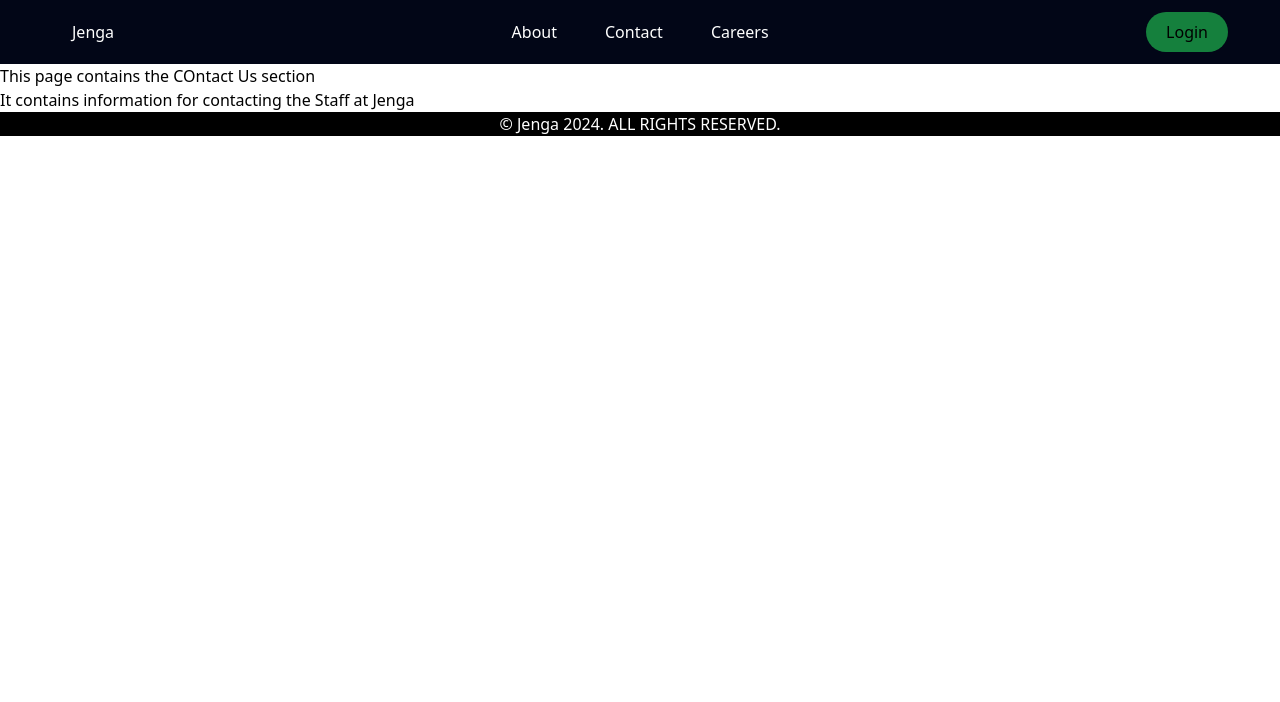
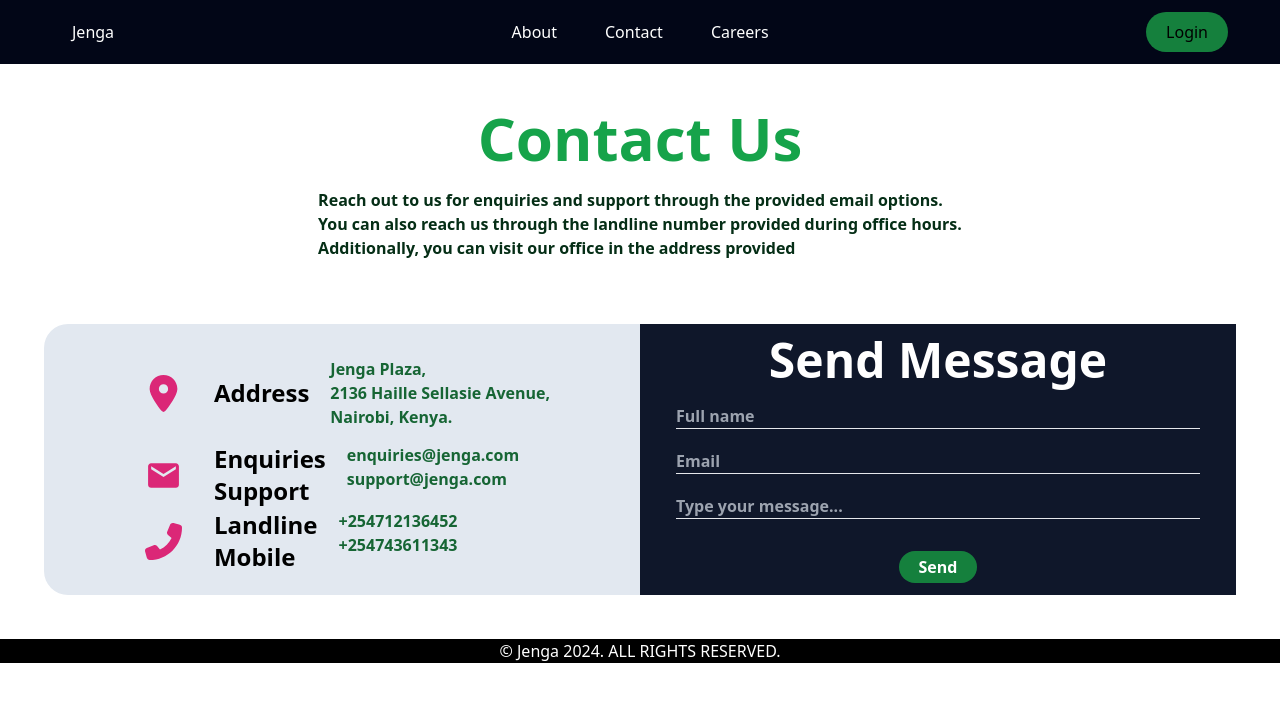
Before and after one commit to GideonMissoy/Jenga, a React (Vite) app in the folder Frontend/: page /contact in a window 1280 px wide. Shown: the top 702 px of the page. Built offline with nearby package versions, Linux system fonts and the light colour scheme.

Commit message:
Contact us page complete.

```diff
--- a/Frontend/package.json
+++ b/Frontend/package.json
@@ -13,6 +13,7 @@
     "jwt-decode": "^4.0.0",
     "react": "^18.3.1",
     "react-dom": "^18.2.0",
+    "react-icons": "^5.2.1",
     "react-router-dom": "^6.23.1"
   },
   "devDependencies": {
--- a/Frontend/src/pages/Careers.jsx
+++ b/Frontend/src/pages/Careers.jsx
@@ -1,6 +1,9 @@
 import React from 'react';
 import Nav from '../components/nav';
 import Footer from '../components/footer';
+import { FaLocationDot } from 'react-icons/fa6';
+import { MdEmail } from 'react-icons/md';
+import { FaPhoneFlip } from 'react-icons/fa6';
 
 export default function Careers() {
   return (
@@ -16,20 +19,25 @@ export default function Careers() {
           </h2>
         </div>
         <div className='flex flex-col lg:flex-row my-5 lg:my-11'>
-          <div className='w-full lg:w-1/3 px-3 flex flex-col my-3 lg:mr-5 lg:my-0 lg:justify-center'>
+          <div className='w-full lg:w-1/2'>
+            <img
+              src='https://plus.unsplash.com/premium_photo-1661301167646-d28bbf327e65?w=500&auto=format&fit=crop&q=60&ixlib=rb-4.0.3&ixid=M3wxMjA3fDB8MHxzZWFyY2h8MTQ1fHxjb25zdHJ1Y3Rpb24lMjBzaXRlfGVufDB8fDB8fHww'
+              alt='Sample Photo'
+              className='rounded-3xl'
+            />
+          </div>
+          <div className='w-full lg:w-1/2 px-3 flex flex-col my-3 lg:mr-5 lg:my-0 lg:justify-center'>
             <h1 className='lg:text-5xl text-2xl font-bold'>
               Become a part of Jenga
             </h1>
             <p className='lg:my-3 lg:text-2xl font-bold text-grey-800'>
               Be part of the team that brings this vision to life
             </p>
-          </div>
-          <div className='w-full lg:w-2/3'>
-            <img
-              src='https://plus.unsplash.com/premium_photo-1661301167646-d28bbf327e65?w=500&auto=format&fit=crop&q=60&ixlib=rb-4.0.3&ixid=M3wxMjA3fDB8MHxzZWFyY2h8MTQ1fHxjb25zdHJ1Y3Rpb24lMjBzaXRlfGVufDB8fDB8fHww'
-              alt='Sample Photo'
-              className='rounded-3xl'
-            />
+            <div className='w-full flex justify-center'>
+              <button className='bg-green-500 hover:bg-green-700 text-slate-900 font-bold p-2 lg:px-5 lg:py-3 rounded-full'>
+                See open Positions
+              </button>
+            </div>
           </div>
         </div>
         <div className='mx-3 lg:mx-11 '>
@@ -40,51 +48,51 @@ export default function Careers() {
           <div className='flex flex-col lg:flex-row p-3 bg-slate-200'>
             <div className='w-full lg:w-1/2 lg:p-7'>
               <p>
-                Contact our HR team to find out the open positions in Jenga
-                right now. You will be provided with our contract roles and the
-                terms of service
+                Contact our HR team to find out more on the open positions at
+                Jenga right now. You will be provided with our contract roles
+                and the terms of service
               </p>
               <p>
                 Jenga Aims to foster a great conducive working environment for
                 its staff at all times.
               </p>
             </div>
-            <div className='w-full lg:w-1/2 lg:p-5 bg-slate-900 text-white'>
+            <div className='w-full lg:w-1/2 my-3 lg:p-5 bg-slate-900 text-white'>
               <div className='flex align-center text-center justify-between py-2'>
                 <div className='flex'>
-                  {/* <FaLocationDot size={25} className='text-pink-600' /> */}
+                  <FaLocationDot size={25} className='text-pink-600' />
                   <span className='ml-2 lg:ml-4 text-1xl lg:text-2xl'>
                     Address
                   </span>
                 </div>
                 <div>
-                  <span className='justify-end text-green-500 text-1xl lg:text-2xl'>
+                  <span className='justify-end text-green-500 pr-3 text-1xl lg:text-2xl'>
                     Nairobi, Kenya
                   </span>
                 </div>
               </div>
               <div className='flex align-center text-center justify-between py-2'>
                 <div className='flex'>
-                  {/* <MdEmail /> */}
+                  <MdEmail size={25} className='text-pink-600' />
                   <span className='ml-2 lg:ml-4 text-1xl lg:text-2xl'>
                     Email
                   </span>
                 </div>
                 <div>
-                  <span className='justify-end text-green-500 text-1xl lg:text-2xl'>
-                    gideon.missoy@gmail.com
+                  <span className='justify-end text-green-500 pr-3 text-1xl lg:text-2xl'>
+                    careers@jenga.com
                   </span>
                 </div>
               </div>
               <div className='flex align-center text-center  justify-between py-2'>
                 <div className='flex'>
-                  {/* <FaPhoneFlip size={25} className='text-pink-600' /> */}
+                  <FaPhoneFlip size={25} className='text-pink-600' />
                   <span className='ml-2 lg:ml-4 text-1xl lg:text-2xl'>
                     Phone Number
                   </span>
                 </div>
                 <div>
-                  <span className='justify-end text-green-500 text-1xl lg:text-2xl'>
+                  <span className='justify-end text-green-500 pr-3 text-1xl lg:text-2xl'>
                     +254704158777
                   </span>
                 </div>
--- a/Frontend/src/pages/Contact.jsx
+++ b/Frontend/src/pages/Contact.jsx
@@ -1,13 +1,119 @@
 import React from 'react';
 import Nav from '../components/nav';
 import Footer from '../components/footer';
+import { FaLocationDot } from 'react-icons/fa6';
+import { MdEmail } from 'react-icons/md';
+import { FaPhoneFlip } from 'react-icons/fa6';
 
 function Contact() {
   return (
     <div>
       <Nav />
-      <h1>This page contains the COntact Us section</h1>
-      <p>It contains information for contacting the Staff at Jenga</p>
+      <div className='m-3 lg:m-11'>
+        <div className='flex flex-col items-center'>
+          <h1 className='text-2xl lg:text-6xl text-green-600 font-bold'>
+            Contact Us
+          </h1>
+          <p className='text-green-950 font-bold py-2 lg:py-5'>
+            Reach out to us for enquiries and support through the provided email
+            options.
+            <br /> You can also reach us through the landline number provided
+            during office hours.
+            <br /> Additionally, you can visit our office in the address
+            provided
+          </p>
+        </div>
+        <div className='my-5 lg:my-11 flex flex-col bg-slate-200 rounded-3xl lg:flex-row'>
+          <div className='w-full lg:w-1/2 flex my-5 justify-center'>
+            <table>
+              <tbody>
+                <tr className='flex flex-row my-3'>
+                  <td className='flex items-center px-3'>
+                    <FaLocationDot size={37} className='text-pink-600' />
+                  </td>
+                  <td className='flex items-center text-2xl font-bold pr-3 lg:px-5'>
+                    Address
+                  </td>
+                  <td>
+                    <h2 className='font-bold text-green-800 flex items-center'>
+                      Jenga Plaza, <br /> 2136 Haille Sellasie Avenue, <br />
+                      Nairobi, Kenya.
+                    </h2>
+                  </td>
+                </tr>
+                <tr className='flex flex-row'>
+                  <td className='flex items-center px-3'>
+                    <MdEmail size={37} className='text-pink-600' />
+                  </td>
+                  <td className='flex items-center text-2xl font-bold pr-3 lg:px-5'>
+                    Enquiries <br />
+                    Support
+                  </td>
+                  <td>
+                    <h2 className='font-bold text-green-800 flex items-center'>
+                      enquiries@jenga.com
+                      <br />
+                      support@jenga.com
+                    </h2>
+                  </td>
+                </tr>
+                <tr className='flex flex-row'>
+                  <td className='flex items-center px-3'>
+                    <FaPhoneFlip size={37} className='text-pink-600' />
+                  </td>
+                  <td className='flex items-center text-2xl font-bold pr-3 lg:px-5'>
+                    Landline <br />
+                    Mobile
+                  </td>
+                  <td>
+                    <h2 className='font-bold text-green-800 flex items-center'>
+                      +254712136452 <br />
+                      +254743611343
+                    </h2>
+                  </td>
+                </tr>
+              </tbody>
+            </table>
+          </div>
+          <div className='w-full lg:w-1/2 text-white bg-slate-900'>
+            <h1 className='text-2xl lg:text-5xl font-bold py-3 flex justify-center'>
+              Send Message
+            </h1>
+            <div className='px-4 lg:px-9 mt-2'>
+              <input
+                type='text'
+                placeholder='Full name'
+                className='bg-slate-900 border-none font-bold focus:outline-none focus:shadow-outline'
+              />
+              <hr className='text-white' />
+            </div>
+            <div className='px-4 lg:px-9 my-5'>
+              <input
+                type='text'
+                placeholder='Email'
+                className='bg-slate-900 border-none font-bold focus:outline-none focus:shadow-outline'
+              />
+              <hr className='text-white' />
+            </div>
+            <div className='px-4 lg:px-9 my-5'>
+              <input
+                type='text'
+                placeholder='Type your message...'
+                className='bg-slate-900 border-none font-bold focus:outline-none focus:shadow-outline'
+              />
+              <hr className='text-white' />
+            </div>
+            <div className='flex justify-center py-3'>
+              <button
+                type='button'
+                className='bg-green-700 font-bold px-3 py-1 lg:px-5 rounded-3xl hover:bg-green-600'
+              >
+                Send
+              </button>
+            </div>
+          </div>
+        </div>
+      </div>
       <Footer />
     </div>
   );
```
Also changed, not shown: 2 other files (tests, documents, lock files or other folders).
